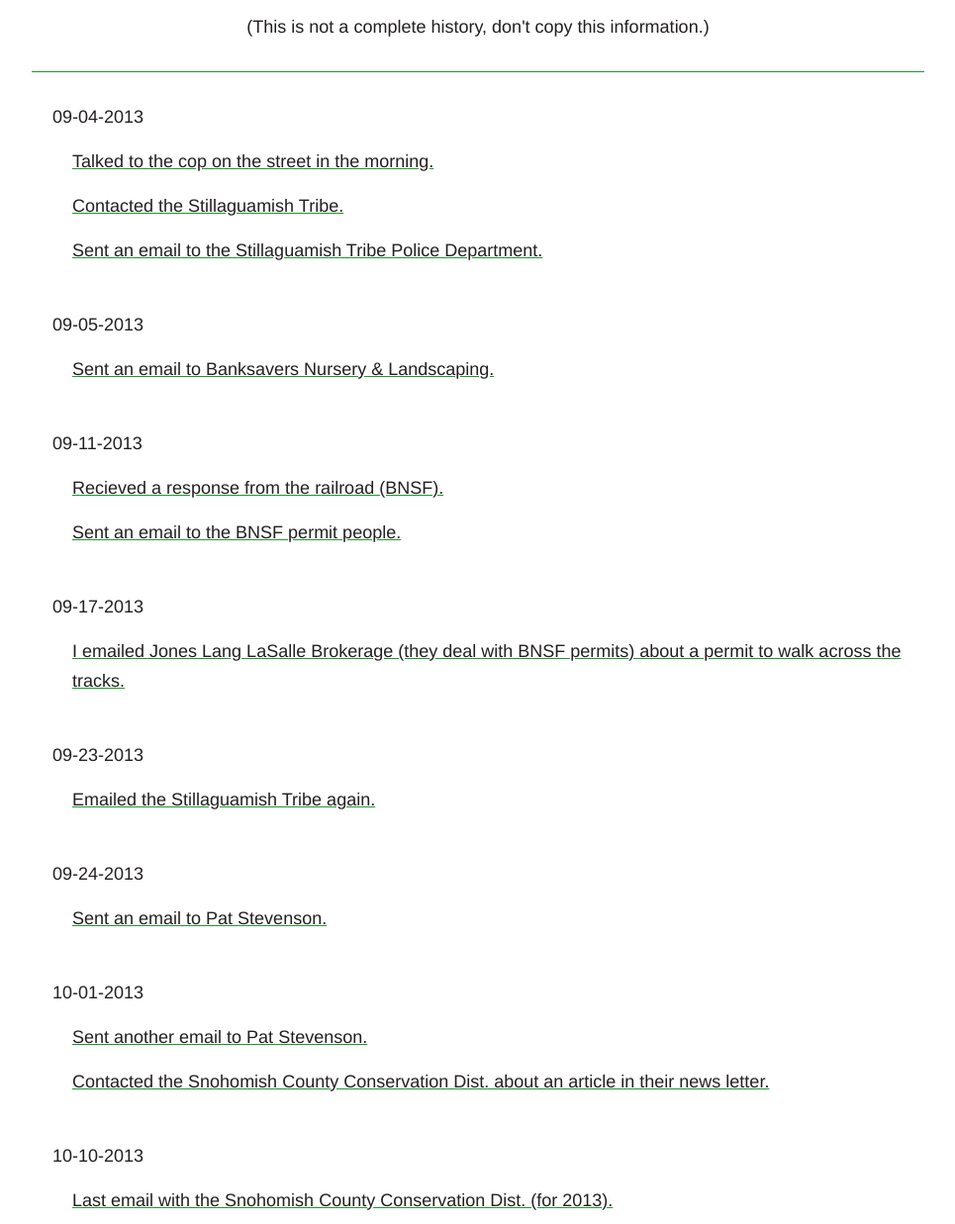
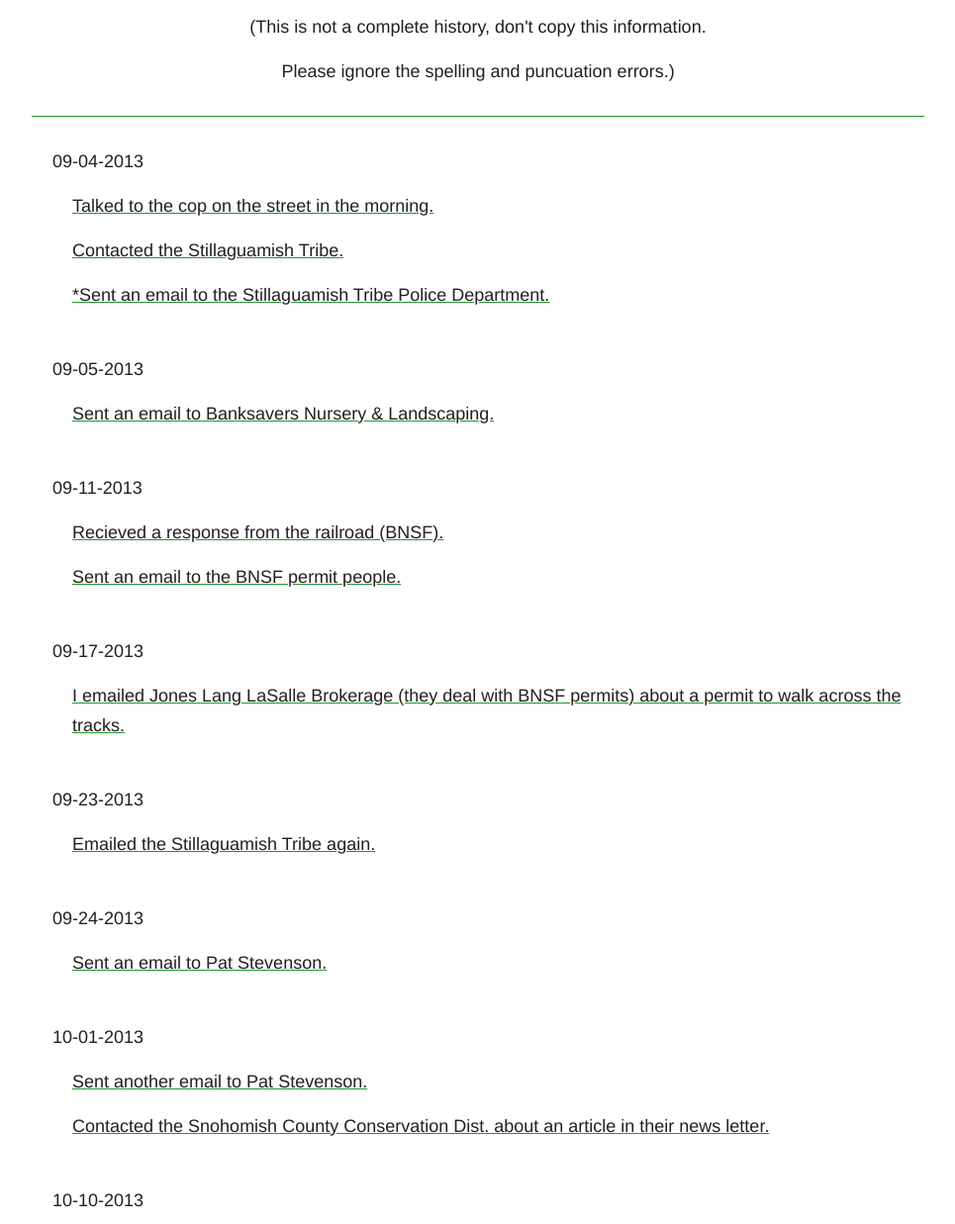
Before and after one commit to echandler/work_crew_timeline, a website with bundled scripts: page frontend/index.html in a window 1280 px wide. Shown: the part 63-1300 px from the top of the page at 99% size, without its empty margins (157-1122 px from the left). Built offline with nearby package versions, Linux system fonts and the light colour scheme.

Commit message:
Spelling and punctuation disclamer added, some more astrisks on important events

```diff
--- a/frontend/index.html
+++ b/frontend/index.html
@@ -10,7 +10,8 @@
 <body>
   <header>
     <h1>Inmate work crew timeline</h1>
-    (This is not a complete history, don't copy this information.)
+    <h2>(This is not a complete history, don't copy this information.</h2>
+    <h2>Please ignore the spelling and puncuation errors.)</h2>
   </header>
     <hr>
   <main id='main_content'>
--- a/inmateJournal.js
+++ b/inmateJournal.js
@@ -20,7 +20,7 @@
           "bodyWidth": 1143
         },
         {
-          "subj": "Sent an email to the Stillaguamish Tribe Police Department.",
+          "subj": "*Sent an email to the Stillaguamish Tribe Police Department.",
           "subjHeight": 34,
           "subjWidth": 850,
           "body": "Joe Orford responded and said he would respond the next day when he got back to work. He never responded back.",
@@ -127,7 +127,7 @@
       "date": "10-10-2013",
       "entries": [
         {
-          "subj": "Last email with the Snohomish County Conservation Dist. (for 2013).",
+          "subj": "*Last email with the Snohomish County Conservation Dist. (for 2013).",
           "subjHeight": 69,
           "subjWidth": 861,
           "body": "They responded on 10/08/2013. I wanted to know if they were aware of workers accessing the property from the other side of the railroad tracks. At that time I was trying to find another place for the inmate work crews to park. There was an opening in the fence on the south-east corner that people have been walking through, I wanted to explore the possibility of the inmate workers accessing that property from that spot.\n\nThey said that they didn't know about accessing the property from the other side of the railroad tracks, they said they parked on 11th Ave and walked across the tracks. They offered to contact the owner of the property and \"...pass on your desire to have them park somewhere else and can encourage the landowner to get in touch with you about your concerns.\n\nI said that was fine and offered some alternative routes, also mentioned that they may be walking across the tracks illegally, and then requested that David Gladstone talk to my mother.\n\nThey didn't contact him for about six months.",
@@ -304,7 +304,7 @@
       "date": "04-02-2014",
       "entries": [
         {
-          "subj": "Sent an email to the Snohomish County Conservation Dist. ",
+          "subj": "*Sent an email to the Snohomish County Conservation Dist. ",
           "subjHeight": 55,
           "subjWidth": 850,
           "body": "The Snohomish County Conservation Dist. told me months earlier that they would contact David Gladstone; I didn't hear back from them or David Gladstone, so I sent them an email asking if they had a chance to speak with him and that we expected the inmates to show up soon.",
```
